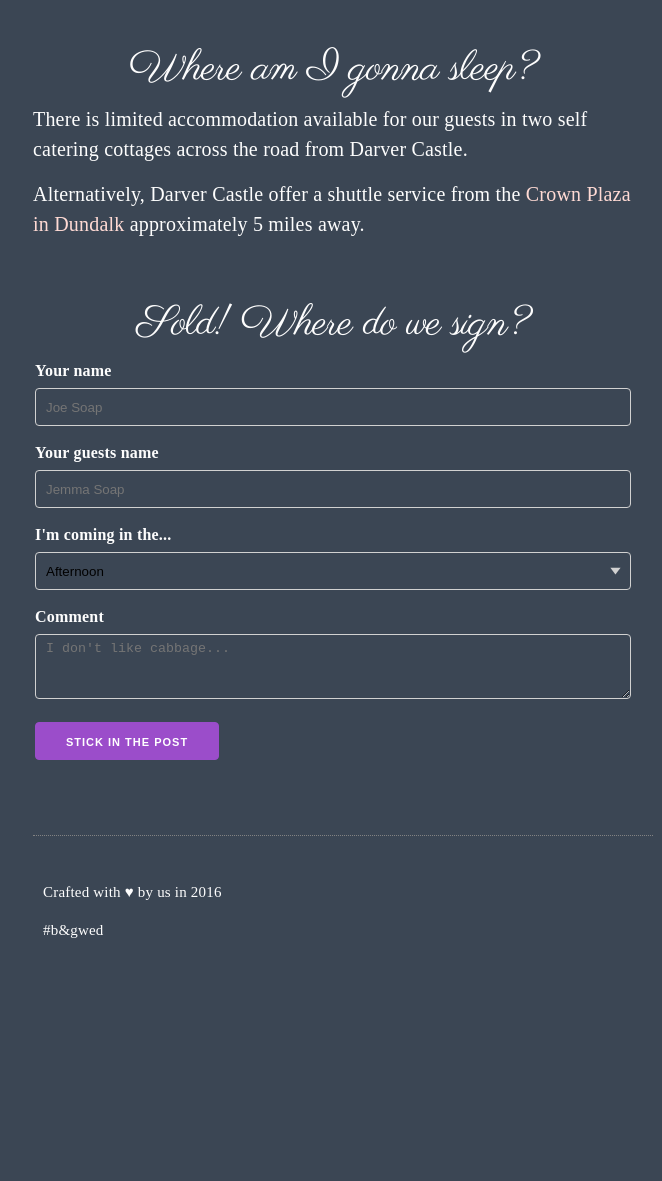
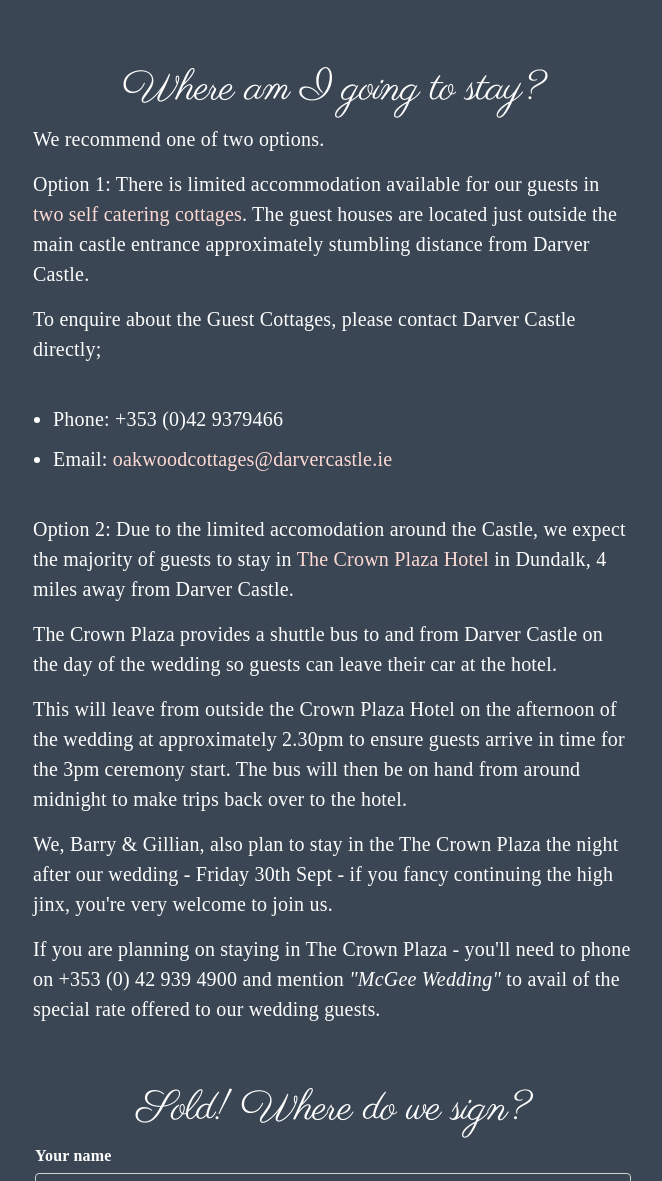
Before and after one commit to tumbleshack/wedding, a Jekyll site: the page built from index.html, in a window 1280 px wide and 1400 px high, scrolled down 3166 px, cut to the strip 219-1400 px from the top of the window. Shown: the whole strip, without its empty margins (307-969 px from the left). Built offline with Jekyll 4.4.1, drawn with Linux system fonts in a browser that asks for light colours; before the commit the page ends 4431 px from its top, so only the background shows below that; some of the changed text lies outside the part shown.

Commit message:
Update markup on index page

```diff
--- a/index.html
+++ b/index.html
@@ -9,11 +9,11 @@ sitemap:
 
 <!-- hero intro -->
 <section>
-    <p>Hello! We’re getting married on Thursday 29th Sept in Darver Castle, Ireland. That's only <span class="hero-sleeps" data-js="hero-sleeps">XXX</span> sleeps away...</p>
+    <p>Hello! We’re getting married on Thursday 29th Sept in Darver Castle, County Louth - Ireland.</p>
 </section>
 
-
-<section id="cd-timeline" class="cd-container">
+<div class="cd-container">
+    <section class="cd-timeline">
 
         <div class="cd-timeline-block">
             <div class="cd-timeline-img cd-picture">
@@ -21,9 +21,9 @@ sitemap:
             </div> <!-- cd-timeline-img -->
 
             <div class="cd-timeline-content">
-            <h2>The Ceremony</h2>
+                <h2>Ceremony</h2>
+                <h3 class="cd-date for-small">3pm</h3>
                 <p>Our wedding will be performed in the Ceremony Room in the grounds of Darver Castle.</p>
-            <h3 class="cd-date">3pm</h3>
             </div> <!-- cd-timeline-content -->
         </div> <!-- cd-timeline-block -->
 
@@ -34,8 +34,8 @@ sitemap:
 
             <div class="cd-timeline-content">
                 <h2>Pre-dinner drinks</h2>
+                <h3 class="cd-date for-small">4pm</h3>
                 <p>Wet your whistle in the Castle drawing room while we say cheese in the garden.</p>
-            <h3 class="cd-date">4pm</h3>
             </div> <!-- cd-timeline-content -->
         </div> <!-- cd-timeline-block -->
 
@@ -46,8 +46,8 @@ sitemap:
 
             <div class="cd-timeline-content">
                 <h2>Dinner</h2>
+                <h3 class="cd-date for-small">5pm</h3>
                 <p>Dinner will be served in the Castle ballroom. Please shout if you're violently allergic to anything.</p>
-            <h3 class="cd-date">5pm</h3>
             </div> <!-- cd-timeline-content -->
         </div> <!-- cd-timeline-block -->
 
@@ -58,8 +58,8 @@ sitemap:
 
             <div class="cd-timeline-content">
                 <h2>Speeches</h2>
+                <h3 class="cd-date for-small">7.30pm</h3>
                 <p>Some people will say some words - we'll try and keep them brief!</p>
-            <h3 class="cd-date">7.30pm</h3>
             </div> <!-- cd-timeline-content -->
         </div> <!-- cd-timeline-block -->
 
@@ -70,8 +70,8 @@ sitemap:
 
             <div class="cd-timeline-content">
                 <h2>Cèilidh</h2>
+                <h3 class="cd-date for-small">8.30pm</h3>
                 <p>Craddog are Kings of the cèilidh - participation is mandatory!</p>
-            <h3 class="cd-date">8.30pm</h3>
             </div> <!-- cd-timeline-content -->
         </div> <!-- cd-timeline-block -->
 
@@ -82,8 +82,8 @@ sitemap:
 
             <div class="cd-timeline-content">
                 <h2>Supper</h2>
-            <p>Did someone say Fish and Shapes in little cardboard pokes?</p>
-            <h3 class="cd-date">10pm</h3>
+                <h3 class="cd-date for-small">10pm</h3>
+                <p>Did someone say Fish and Chips in little cardboard cones?</p>
             </div> <!-- cd-timeline-content -->
         </div> <!-- cd-timeline-block -->
 
@@ -93,34 +93,53 @@ sitemap:
             </div> <!-- cd-timeline-img -->
 
             <div class="cd-timeline-content">
-            <h2>DJ Tommy K</h2>
+                <h2>DJ Tommy K (<a href="https://www.youtube.com/watch?v=tP8gPJhpXqo" target="_blank">?</a>)</h2>
+                <h3 class="cd-date for-small">11pm</h3>
                 <p>Hit the floor - let's see your shapes!</p>
-            <h3 class="cd-date">11pm</h3>
             </div> <!-- cd-timeline-content -->
         </div> <!-- cd-timeline-block -->
 
 
     </section> <!-- cd-timeline -->
+</div>
 
 <!-- location -->
 <section id="location">
-    <h2>Where is that place anyway?</h2>
+    <h2 class="section__header">Where is that place anyway?</h2>
 
-<iframe src="https://www.google.com/maps/embed?pb=!1m18!1m12!1m3!1d2349.332583165201!2d-6.471940683869006!3d53.92583498010449!2m3!1f0!2f0!3f0!3m2!1i1024!2i768!4f13.1!3m3!1m2!1s0x4860cadef178ae9f%3A0xaec6ef90c66d7159!2sDarver+Castle!5e0!3m2!1sen!2suk!4v1457560104908" width="600" height="450" frameborder="0" style="border:0" allowfullscreen></iframe>
+    <div style="-webkit-filter: grayscale(100%); filter: grayscale(100%);">
+        <iframe src="https://www.google.com/maps/embed?pb=!1m18!1m12!1m3!1d2349.332583165201!2d-6.471940683869006!3d53.92583498010449!2m3!1f0!2f0!3f0!3m2!1i1024!2i768!4f13.1!3m3!1m2!1s0x4860cadef178ae9f%3A0xaec6ef90c66d7159!2sDarver+Castle!5e0!3m2!1sen!2suk!4v1457560104908" width="600" height="450" frameborder="0" style="border:0" allowfullscreen>
+        </iframe>
+    </div>
 </section>
 
 <!-- accomodation -->
 <section id="accomodation">
-    <h2>Where am I gonna sleep?</h2>
-    <p>There is limited accommodation available for our guests in two self catering cottages across the road from Darver Castle.</p>
+    <h2 class="section__header">Where am I going to stay?</h2>
+    <p>We recommend one of two options.</p>
+    <p>Option 1: There is limited accommodation available for our guests in <a target="blank" href="http://darvercastle.ie/Accommodation/GuestHouses.aspx">two self catering cottages</a>. The guest houses are located just outside the main castle entrance approximately stumbling distance from Darver Castle.</p>
 
-    <p>Alternatively, Darver Castle offer a shuttle service from the <a href="http://www.cpireland.crowneplaza.com/dundalk/">Crown Plaza in Dundalk</a> approximately 5 miles away.
-    </p>
+    <p>To enquire about the Guest Cottages, please contact Darver Castle directly;</p>
+
+    <ul>
+        <li>Phone: <span rel="tel">+353 (0)42 9379466</span></li>
+        <li>Email: <a href="mailto:oakwoodcottages@darvercastle.ie ">oakwoodcottages@darvercastle.ie </a></li>
+    </ul>
+
+    <p>Option 2: Due to the limited accomodation around the Castle, we expect the majority of guests to stay in <a target="blank" href="http://www.cpireland.crowneplaza.com/dundalk/">The Crown Plaza Hotel</a> in Dundalk, 4 miles away from Darver Castle.</p>
+
+    <p>The Crown Plaza provides a shuttle bus to and from Darver Castle on the day of the wedding so guests can leave their car at the hotel.</p>
+
+    <p>This will leave from outside the Crown Plaza Hotel on the afternoon of the wedding at approximately 2.30pm to ensure guests arrive in time for the 3pm ceremony start. The bus will then be on hand from around midnight to make trips back over to the hotel.</p>
+
+    <p> We, Barry &amp; Gillian, also plan to stay in the The Crown Plaza the night after our wedding - Friday 30th Sept - if you fancy continuing the high jinx, you're very welcome to join us.</p>
+
+    <p>If you are planning on staying in The Crown Plaza - you'll need to phone on <span rel="tel">+353 (0) 42 939 4900</span> and mention <em>"McGee Wedding"</em> to avail of the special rate offered to our wedding guests.</p>
 </section>
 
 <!-- rsvp -->
 <section id="rsvp">
-    <h2>Sold! Where do we sign?</h2>
+    <h2 class="section__header">Sold! Where do we sign?</h2>
 
     <form>
       <fieldset>
```
Lines whose indentation alone changed are shown as unchanged.
